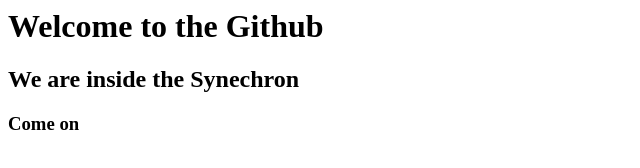
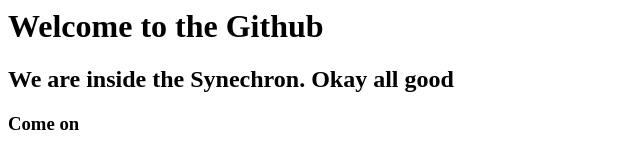
Before and after one commit to Squidgy007/akash1234, a plain HTML site: page index.html in a window 1280 px wide. Shown: the whole page, without its empty margins (0-640 px from the left). Drawn offline with Linux system fonts and the light colour scheme.

Commit message:
changed successfully index.html

```diff
--- a/index.html
+++ b/index.html
@@ -1,3 +1,3 @@
 <h1> Welcome to the Github</h1>
-<h2> We are inside the Synechron</h2>
+<h2> We are inside the Synechron. Okay all good</h2>
 <h3> Come on</h3>
```
